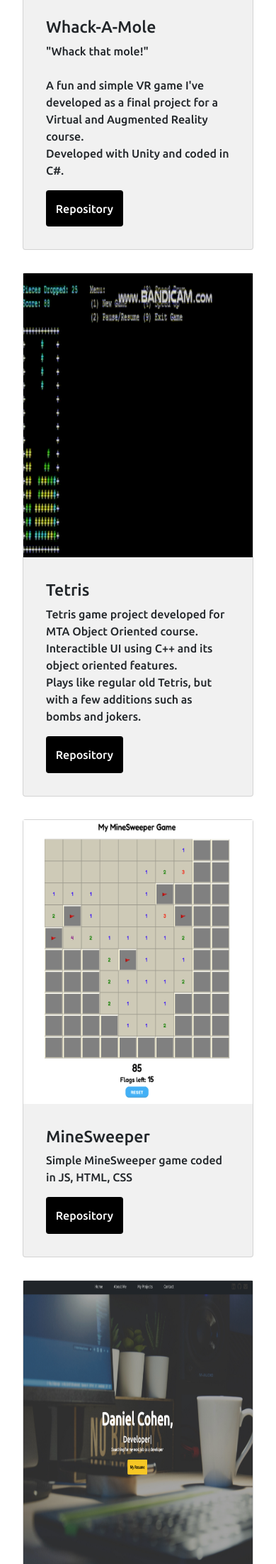
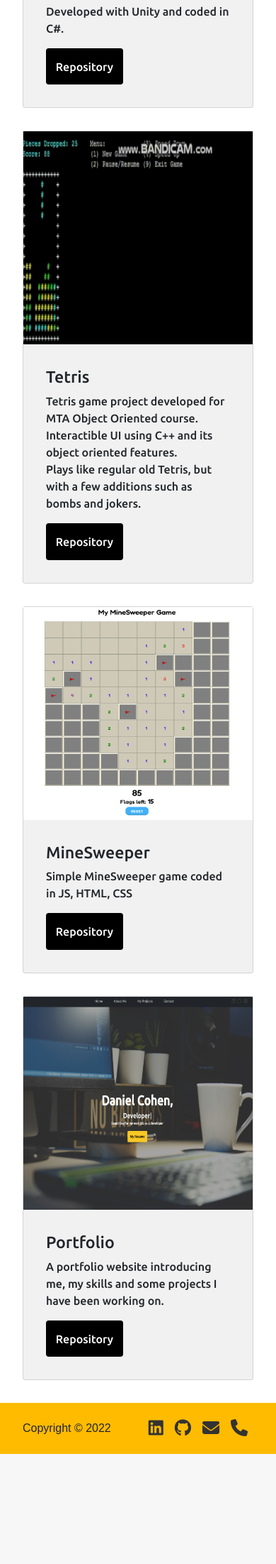
Before and after one commit to DanielC7/my-portfolio, a PHP site: page / in a window 390 px wide. Shown: the part 3443-5646 px from the top of the page at 71% size. After the commit the page ends 5491 px from the top, so only its background shows below. Run offline with PHP 8.4, Linux system fonts and the light colour scheme; some libraries are stand-ins or nearby versions.

Commit message:
fixed footer

```diff
--- a/public/app.css
+++ b/public/app.css
@@ -70,7 +70,7 @@ a {
 }
 
 .card img {
-  height: 400px;
+  height: 300px;
   width: 50%;
 }
 
@@ -126,6 +126,13 @@ a {
   margin: 5rem;
 }
 
+.footer {
+  padding-left: 5rem;
+  padding-right: 5rem;
+  margin-left: 5rem;
+  margin-right: 5rem;
+}
+
 @media (max-width: 1000px) {
   .inner-about {
     margin: 1rem;
@@ -137,7 +144,7 @@ a {
     display: block;
   }
   .card img {
-    height: 400px;
+    height: 300px;
     width: 100%;
   }
   #me-stuff {
@@ -159,4 +166,11 @@ a {
     padding-top: 0;
     /* display: block; */
   }
+
+  .footer {
+    padding-left: 2rem;
+    padding-right: 2rem;
+    margin-left: 0;
+    margin-right: 0;
+  }
 }
--- a/public/index.html
+++ b/public/index.html
@@ -5,6 +5,11 @@
     <meta http-equiv="X-UA-Compatible" content="IE=edge" />
     <meta name="viewport" content="width=device-width, initial-scale=1.0" />
     <title>Daniel Cohen | Dev</title>
+    <link
+      rel="shortcut icon"
+      href="img/title-icon.png"
+      type="image/icon type"
+    />
     <link
       href="https://cdn.jsdelivr.net/npm/bootstrap@5.1.3/dist/css/bootstrap.min.css"
       rel="stylesheet"
@@ -101,7 +106,7 @@
           <div class="inner-about">
             <h2>About Me</h2>
             <div class="bottom-line ms-5 mb-3" style="margin: 0"></div>
-            <p style="font-size: larger">
+            <p style="font-size: large">
               My name is Daniel, <br />
               I studied Computer Science and graduated from MTA.
               <br />
@@ -215,8 +220,8 @@
       </section>
     </main>
 
-    <section id="contact-me" class="">
-      <div class="mx-5 px-5">
+    <section id="contact-me">
+      <div class="footer">
         <!-- <h2>My Contact Information</h2> -->
 
         <div
```
Also changed, not shown: public/img/title-icon.png (added).
